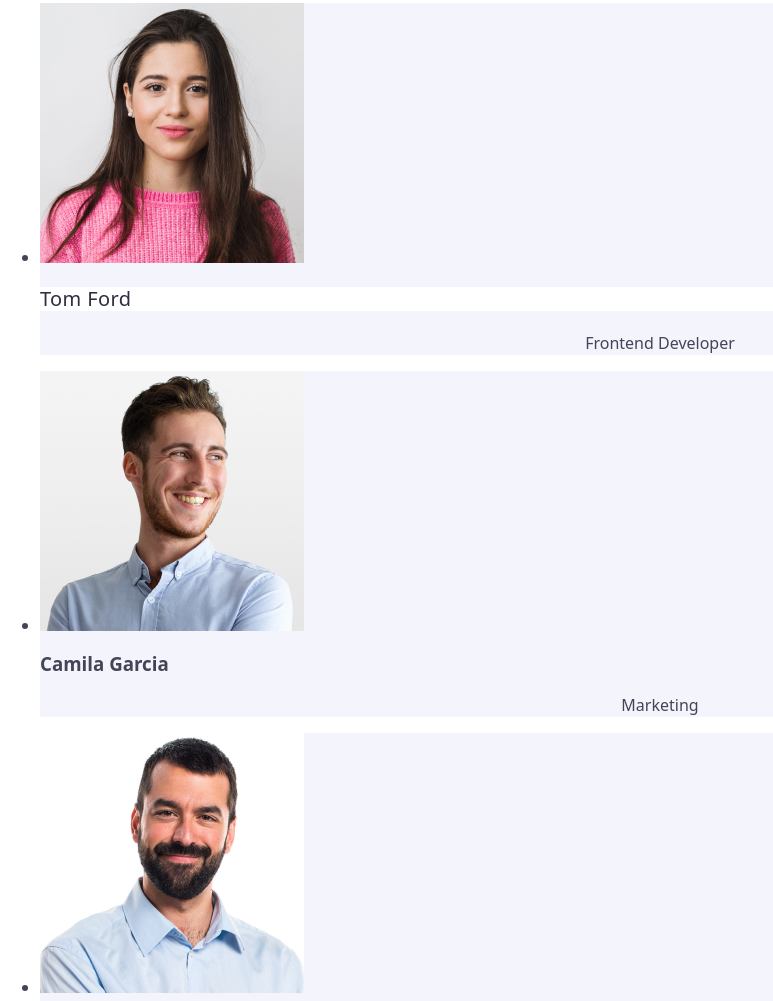
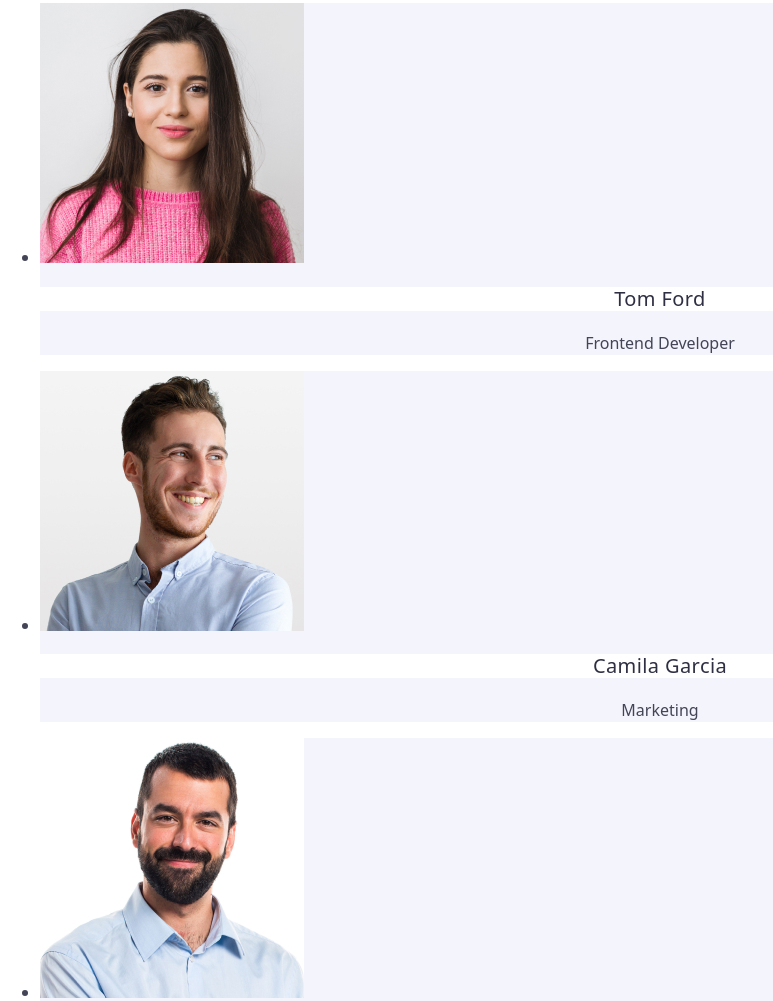
Before and after one commit to OlgaMudrova/goit-markup-hw-02, a plain HTML site: page index.html in a window 1280 px wide. Shown: the part 1190-2191 px from the top of the page, without its empty margins (0-773 px from the left). Drawn offline with nearby package versions, Linux system fonts and the light colour scheme.

Commit message:
Create index.html

```diff
--- a/css/styles.css
+++ b/css/styles.css
@@ -132,6 +132,7 @@ background-color: #4d5ae5;
     font-size: 20px;
     line-height: 1.2;
     letter-spacing: 0.02em;
+    text-align: center;
     color: #2E2F42;
 }
 
--- a/index.html
+++ b/index.html
@@ -105,7 +105,7 @@
             width="264"
             height="260"
             />
-            <h3 class="workers-name">Camila Garcia</h3>
+            <h3 class="workers-names">Camila Garcia</h3>
             <p class ="workers-positions">Marketing</p>
         </li>
         <li class="workers-person">
```
